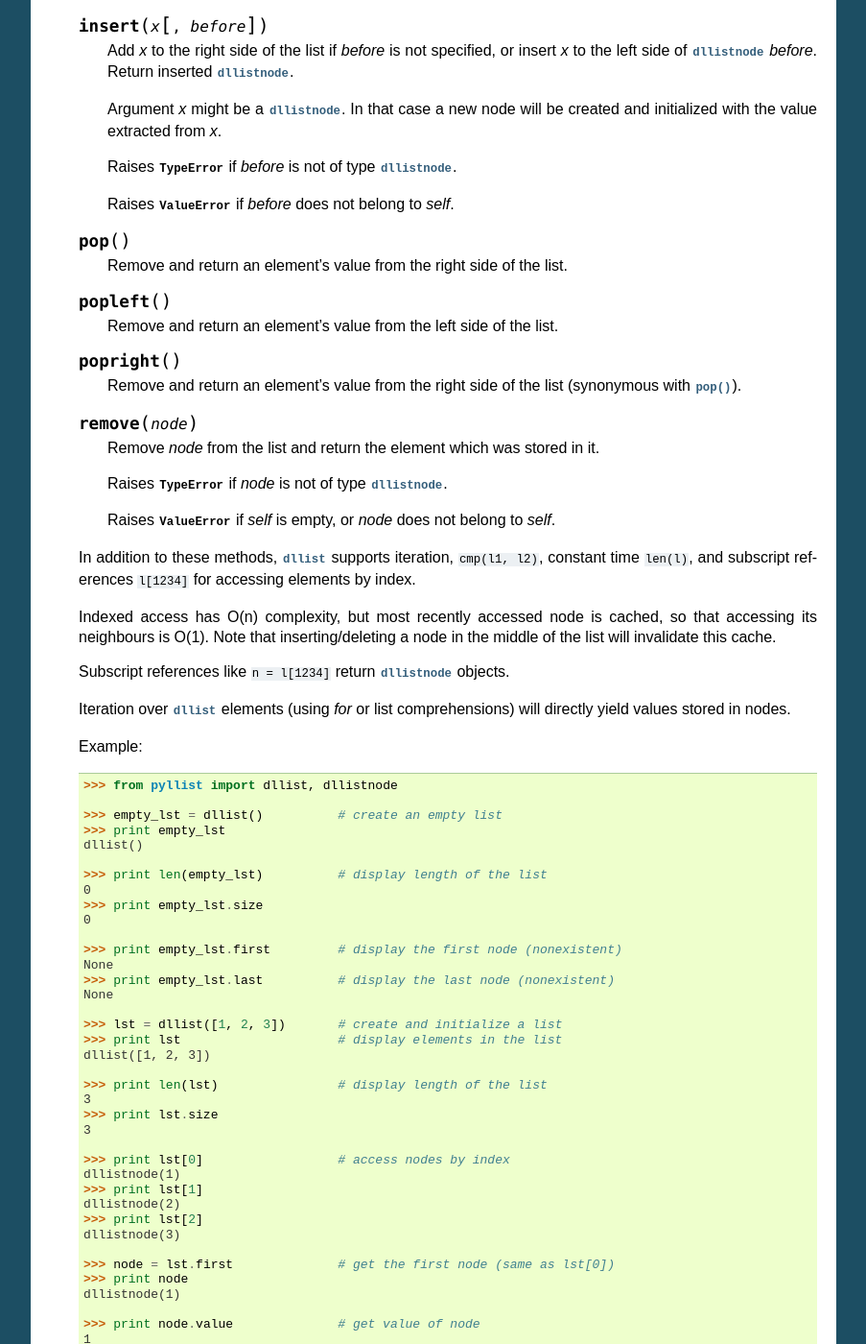
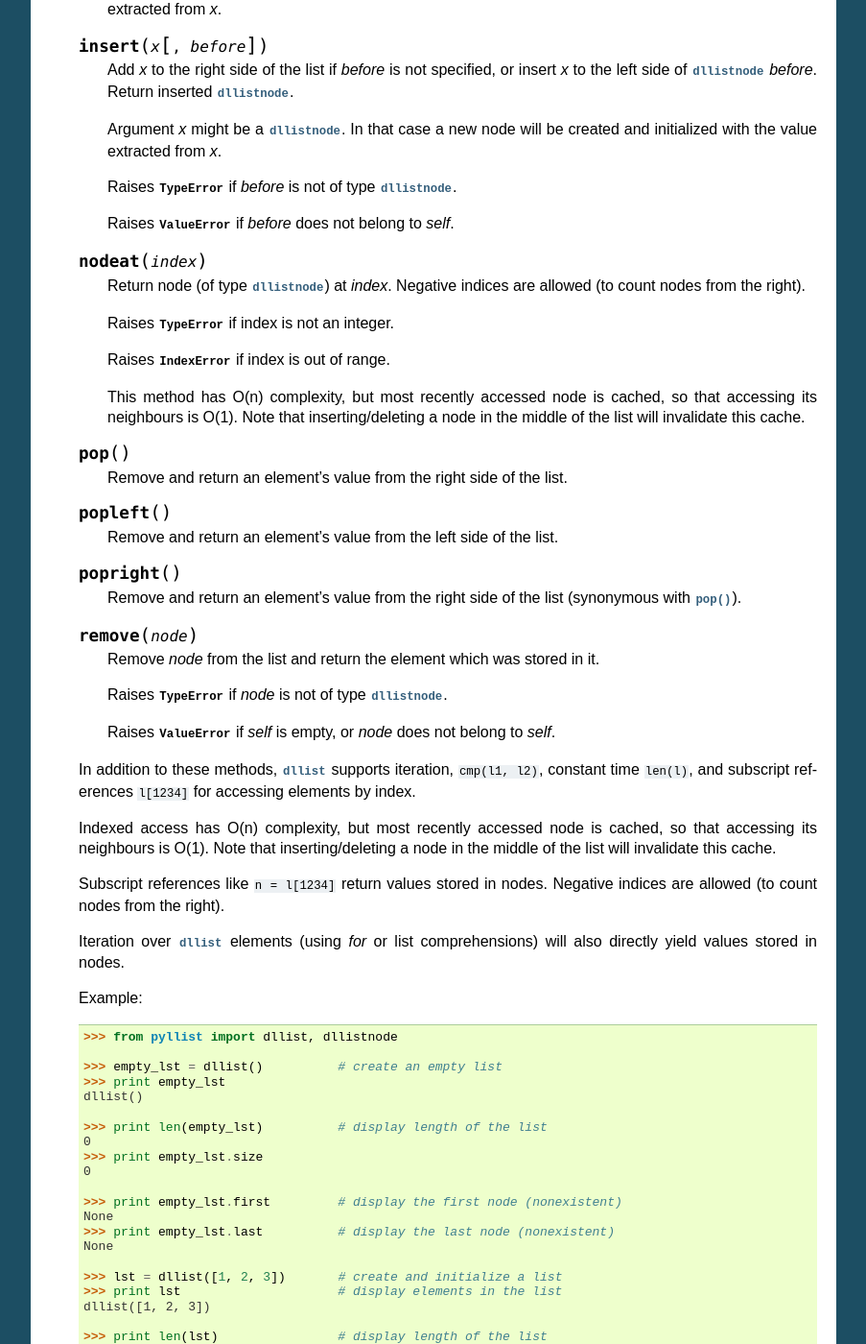
Before and after one commit to rgsoda/pypy-llist, a Sphinx documentation site: the page built from docs/index.rst, in a window 1280 px wide and 1400 px high, scrolled down 978 px. Shown: the whole window at 96% size, without its empty margins (198-1101 px from the left). Built offline with Sphinx 7.4.7, drawn with Linux system fonts in a browser that asks for light colours; some of the changed text lies outside the part shown.

Commit message:
Subscript operator now directly returns values, implemented nodeat() method, implemented __revers__ in dllist

```diff
--- a/docs/index.rst
+++ b/docs/index.rst
@@ -87,6 +87,20 @@ Random access to elements using index is O(n).
 
       Raises :exc:`ValueError` if *before* does not belong to *self*.
 
+   .. method:: nodeat(index)
+
+      Return node (of type :class:`dllistnode`) at *index*.
+      Negative indices are allowed (to count nodes from the right).
+
+      Raises :exc:`TypeError` if index is not an integer.
+
+      Raises :exc:`IndexError` if index is out of range.
+
+      This method has O(n) complexity, but most recently accessed node is
+      cached, so that accessing its neighbours is O(1).
+      Note that inserting/deleting a node in the middle of the list will
+      invalidate this cache.
+
    .. method:: pop()
 
       Remove and return an element's value from the right side of the list.
@@ -120,11 +134,11 @@ Random access to elements using index is O(n).
    Note that inserting/deleting a node in the middle of the list will
    invalidate this cache.
 
-   Subscript references like ``n = l[1234]`` return :class:`dllistnode`
-   objects.
+   Subscript references like ``n = l[1234]`` return values stored in nodes.
+   Negative indices are allowed (to count nodes from the right).
 
    Iteration over :class:`dllist` elements (using *for* or list
-   comprehensions) will directly yield values stored in nodes.
+   comprehensions) will also directly yield values stored in nodes.
 
    Example:
 
@@ -155,12 +169,19 @@ Random access to elements using index is O(n).
       >>> print lst.size
       3
 
-      >>> print lst[0]                  # access nodes by index
+      >>> print lst.nodeat(0)           # access nodes by index
       dllistnode(1)
+      >>> print lst.nodeat(1)
+      dllistnode(2)
+      >>> print lst.nodeat(2)
+      dllistnode(3)
+
+      >>> print lst[0]                  # access elements by index
+      1
       >>> print lst[1]
-      dllistnode(2)
+      2
       >>> print lst[2]
-      dllistnode(3)
+      3
 
       >>> node = lst.first              # get the first node (same as lst[0])
       >>> print node
@@ -177,9 +198,7 @@ Random access to elements using index is O(n).
       >>> print node.next.value         # get value of the next node
       2
 
-      >>> from pyllist import dllist    # iterate over list elements
-      >>> lst = dllist([1, 2, 3])
-      >>> for value in lst:
+      >>> for value in lst:             # iterate over list elements
       ...     print value * 2,
       2 4 6
 
@@ -197,7 +216,7 @@ Random access to elements using index is O(n).
       >>> print lst
       dllist([0, 1, 2, 3, 4, 5])
 
-      >>> node = lst[2]
+      >>> node = lst.nodeat(2)
       >>> lst.insert(1.5, node)         # insert 1.5 before node
       <dllistnode(1.5)>
       >>> print lst
@@ -215,7 +234,7 @@ Random access to elements using index is O(n).
       6
       >>> print lst
       dllist([1, 1.5, 2, 3, 4, 5])
-      >>> node = lst[1]
+      >>> node = lst.nodeat(1)
       >>> lst.remove(node)              # remove 2nd node from the list
       1.5
       >>> print lst
@@ -344,6 +363,17 @@ Random access to elements using index is O(n).
 
       This method has O(n) complexity.
 
+   .. method:: nodeat(index)
+
+      Return node (of type :class:`sllistnode`) at *index*.
+      Negative indices are allowed (to count nodes from the right).
+
+      Raises :exc:`TypeError` if index is not an integer.
+
+      Raises :exc:`IndexError` if index is out of range.
+
+      This method has O(n) complexity.
+
    .. method:: pop()
 
       Remove and return an element's value from the right side of the list.
@@ -378,8 +408,8 @@ Random access to elements using index is O(n).
    ``cmp(l1, l2)``, constant time ``len(l)``, and subscript references
    ``l[1234]`` for accessing elements by index.
 
-   Subscript references like ``n = l[1234]`` return :class:`sllistnode`
-   objects.
+   Subscript references like ``n = l[1234]`` return values stored in nodes.
+   Negative indices are allowed (to count nodes from the right).
 
    Iteration over :class:`sllist` elements (using *for* or list
    comprehensions) will directly yield values stored in nodes.
```
Also changed, not shown: other parts of docs/index.rst (+1 -1 lines), 3 other files.
